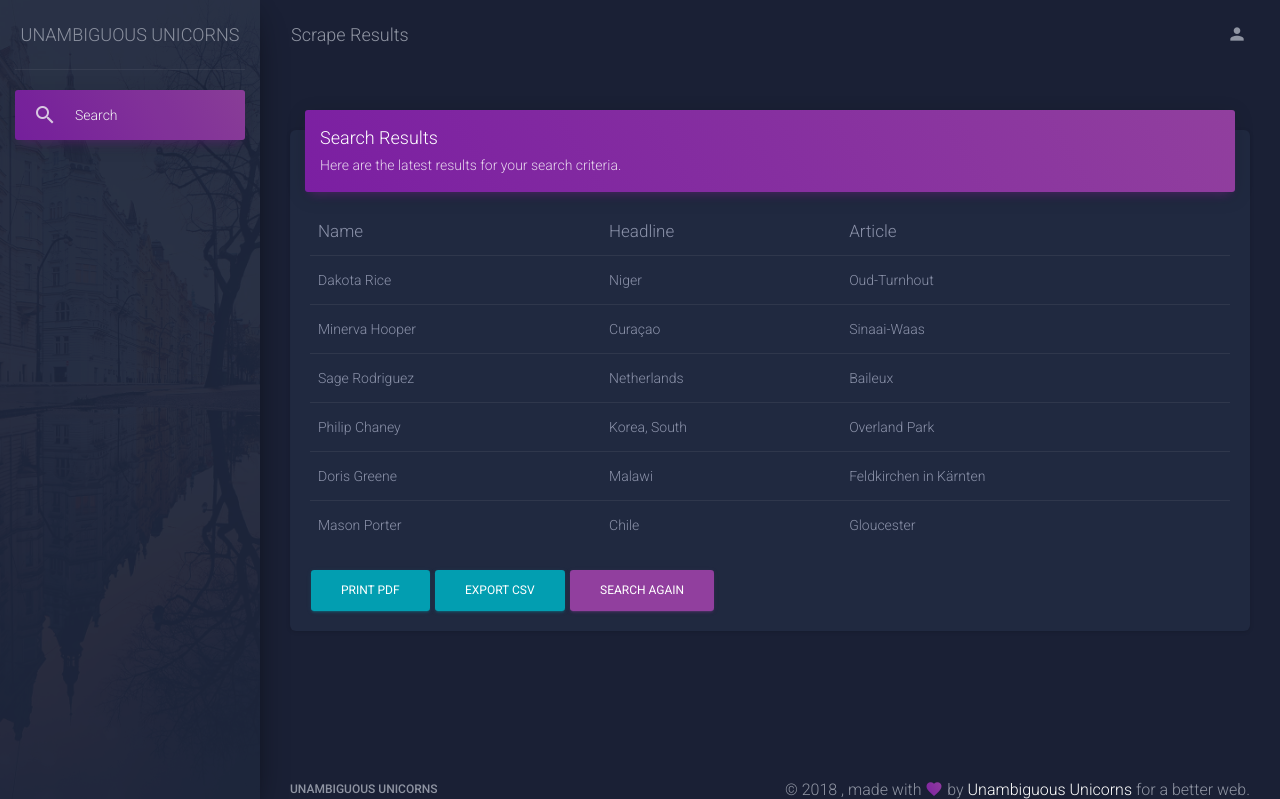
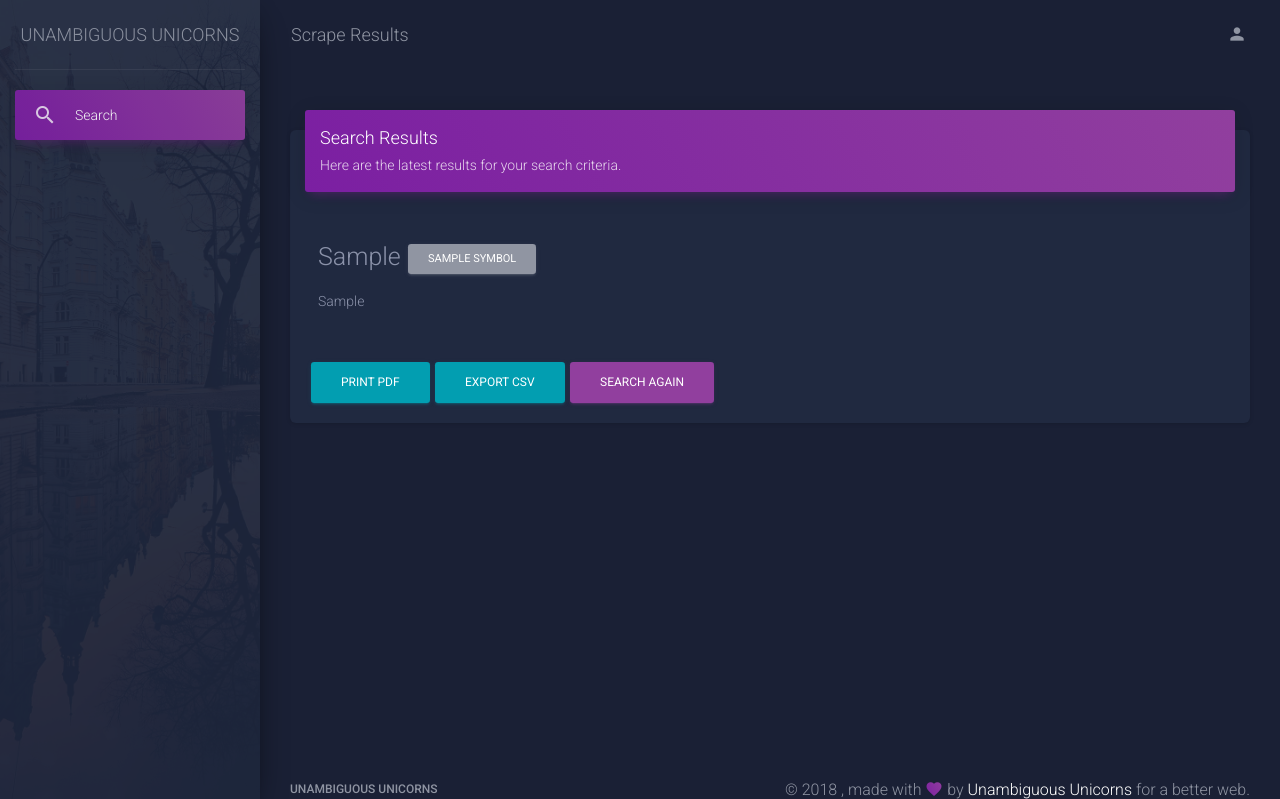
Before and after one commit to matthewzimmer/icsi-418y, a Django app: template app/templates/results.html in a window 1280 px wide. Shown: the top 799 px of the page. Run offline with Django 3.2, Linux system fonts and the light colour scheme; the template is opened without the code that fills it: values that come from a table or form of the project are taken from there, others are empty; tables that the repository leaves empty hold one stand-in row (values such as "Sample post"); style sheets or scripts are compiled from the project's sources; some libraries are stand-ins or nearby versions.

Commit message:
parsing comma-separated list of symbols and querying multiple. rendering ScrapeResults in results.html view.

```diff
--- a/app/templates/layout.html
+++ b/app/templates/layout.html
@@ -31,7 +31,7 @@
         <div class="sidebar-wrapper">
             <ul class="nav">
                 <li class="nav-item active">
-                    <a class="nav-link" href="./dashboard.html">
+                    <a class="nav-link" href="/search">
                         <i class="material-icons">search</i>
                         <p>Search</p>
                     </a>
--- a/app/templates/results.html
+++ b/app/templates/results.html
@@ -14,87 +14,25 @@
                 </div>
                 <div class="card-body">
                     <div class="table-responsive">
+                        {% if scrape_results|length > 0 %}
                             <table class="table">
-                            <thead class=" text-primary">
-                            <th>
-                                Name
-                            </th>
-                            <th>
-                                Headline
-                            </th>
-                            <th>
-                                Article
-                            </th>
-                            </thead>
                                 <tbody>
+                                {% for result in scrape_results %}
                                     <tr>
                                         <td>
-                                    Dakota Rice
-                                </td>
-                                <td>
-                                    Niger
-                                </td>
-                                <td>
-                                    Oud-Turnhout
+                                            <strong>
+                                                <h3>{{ result.headline }} <a class="btn btn-sm btn-default pull-right">{{ result.symbol.name }}</a></h3>
+                                            </strong>
+
+                                            <p>{{ result.article }}</p>
                                         </td>
                                     </tr>
-                            <tr>
-                                <td>
-                                    Minerva Hooper
-                                </td>
-                                <td>
-                                    Curaçao
-                                </td>
-                                <td>
-                                    Sinaai-Waas
-                                </td>
-                            </tr>
-                            <tr>
-                                <td>
-                                    Sage Rodriguez
-                                </td>
-                                <td>
-                                    Netherlands
-                                </td>
-                                <td>
-                                    Baileux
-                                </td>
-                            </tr>
-                            <tr>
-                                <td>
-                                    Philip Chaney
-                                </td>
-                                <td>
-                                    Korea, South
-                                </td>
-                                <td>
-                                    Overland Park
-                                </td>
-                            </tr>
-                            <tr>
-                                <td>
-                                    Doris Greene
-                                </td>
-                                <td>
-                                    Malawi
-                                </td>
-                                <td>
-                                    Feldkirchen in Kärnten
-                                </td>
-                            </tr>
-                            <tr>
-                                <td>
-                                    Mason Porter
-                                </td>
-                                <td>
-                                    Chile
-                                </td>
-                                <td>
-                                    Gloucester
-                                </td>
-                            </tr>
+                                {% endfor %}
                                 </tbody>
                             </table>
+                        {% else %}
+                            <p>No Results Found for Search Criteria</p>
+                        {% endif %}
                     </div>
                     <button type="submit" class="btn btn-info pull-right">Print PDF</button>
                     <button type="submit" class="btn btn-info pull-right">Export CSV</button>
--- a/app/templates/search.html
+++ b/app/templates/search.html
@@ -27,13 +27,13 @@
                             <div class="col-md-6">
                                 <div class="form-group">
                                     <label class="bmd-label-floating">Start Date</label>
-                                    <input type="text" name="symbols" class="form-control">
+                                    <input type="text" name="start_date" class="form-control">
                                 </div>
                             </div>
                             <div class="col-md-6">
                                 <div class="form-group">
                                     <label class="bmd-label-floating">End Date</label>
-                                    <input type="text" name="symbols" class="form-control">
+                                    <input type="text" name="end_date" class="form-control">
                                 </div>
                             </div>
                         </div>
```
Also changed, not shown: app/views.py (+9 -1 lines). Lines whose indentation alone changed are shown as unchanged.
